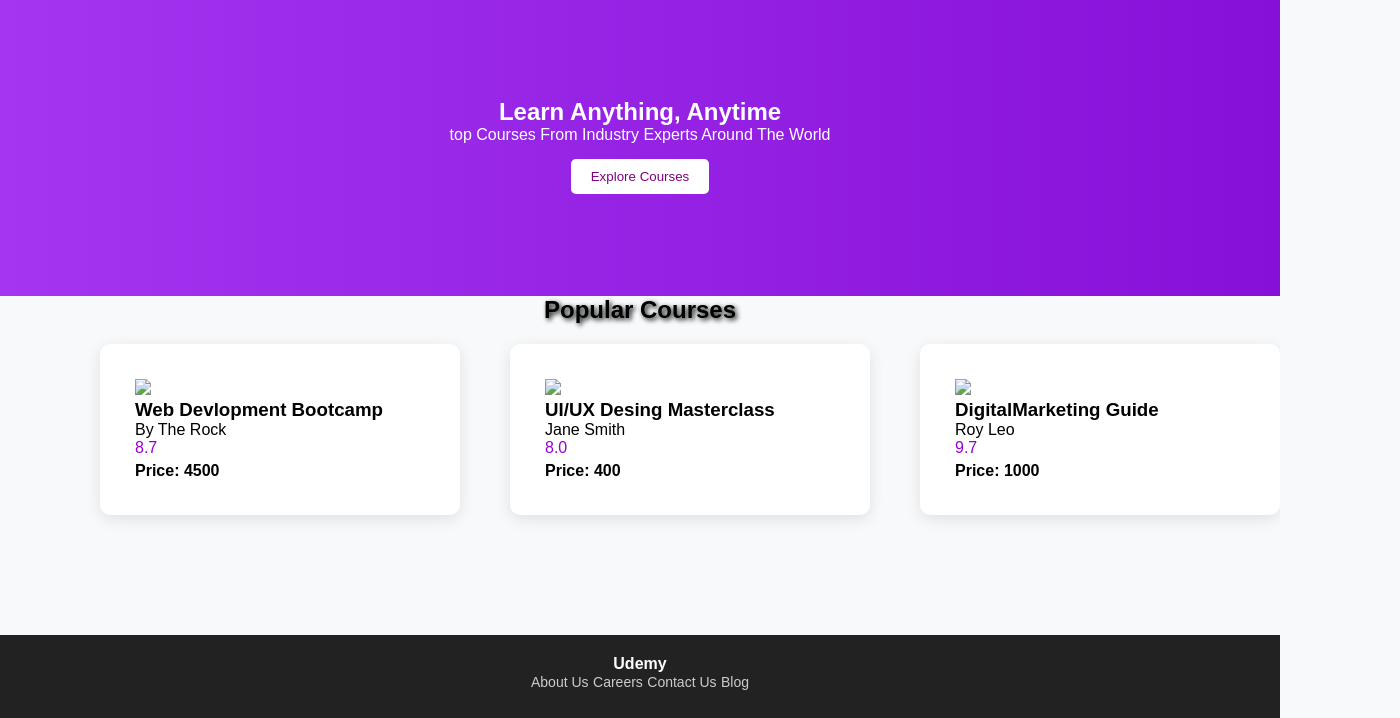
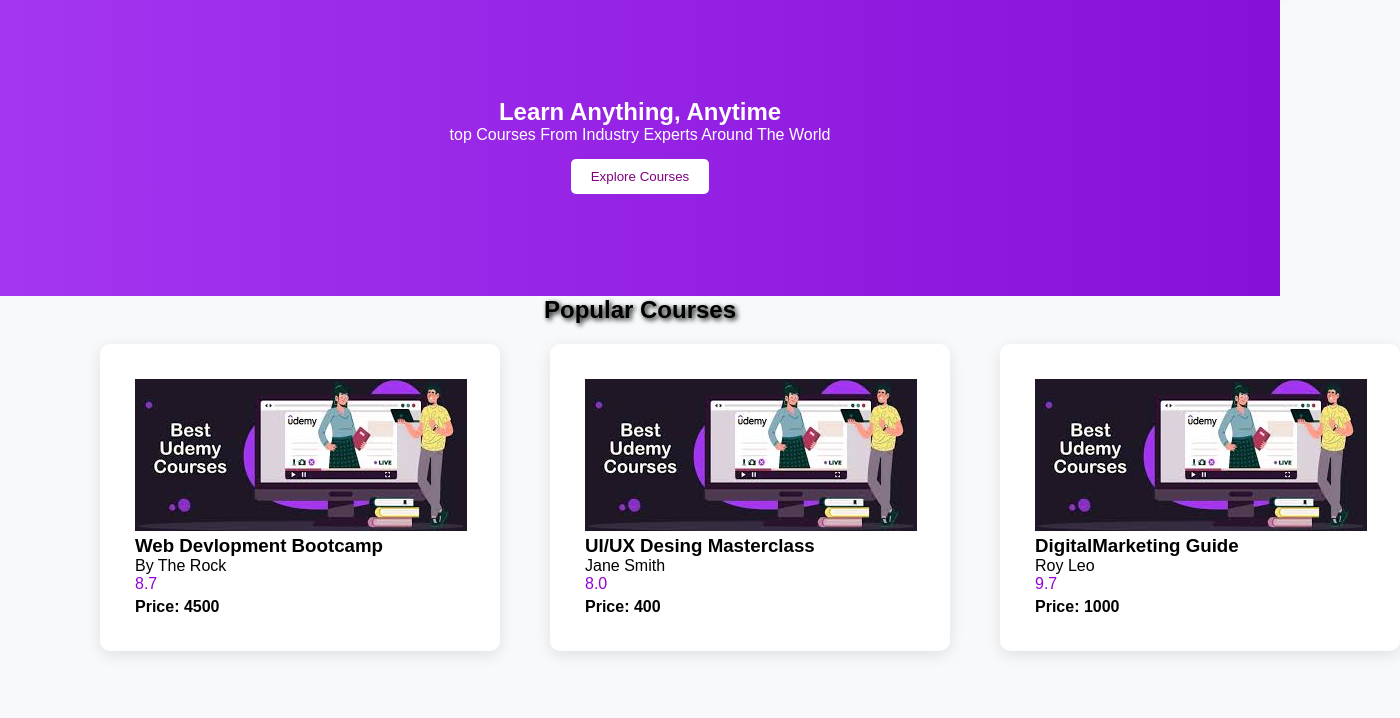
Before and after one commit to melroy-leo/roy.github.io, a plain HTML site: page udemyclone.html in a window 1280 px wide. Shown: the part 67-785 px from the top of the page, 1400 px wide, since content can reach past the window. Drawn offline with Linux system fonts and the light colour scheme; files whose address does not match are found by name.

Commit message:
Added image file

```diff
--- a/udemyclone.html
+++ b/udemyclone.html
@@ -32,7 +32,7 @@
     <div class="cours-container">
 
         <div class="cours-card">
-            <img src="c:\Users\melro\Downloads\images.jpg">
+            <img src="C:\Users\melro\OneDrive\Desktop\FSWD\css\img\images.jpg">
             <h3>Web Devlopment Bootcamp</h3>
             <p>By The Rock</p>
             <div class="rating">8.7</div>
@@ -40,7 +40,7 @@
 </div>
 
         <div class="cours-card">
-            <img src="c:\Users\melro\Downloads\images.jpg">
+            <img src="C:\Users\melro\OneDrive\Desktop\FSWD\css\img\images.jpg">
             <h3>UI/UX Desing Masterclass</h3>
             <p>Jane Smith</p>
             <div class="rating">8.0</div>
@@ -48,7 +48,7 @@
 </div>
 
         <div class="cours-card">
-            <img src="c:\Users\melro\Downloads\images.jpg">
+            <img src="C:\Users\melro\OneDrive\Desktop\FSWD\css\img\images.jpg">
             <h3>DigitalMarketing Guide</h3>
             <p>Roy Leo</p>
             <div class="rating">9.7</div>
```
Also changed, not shown: css/img/images.jpg (added).
